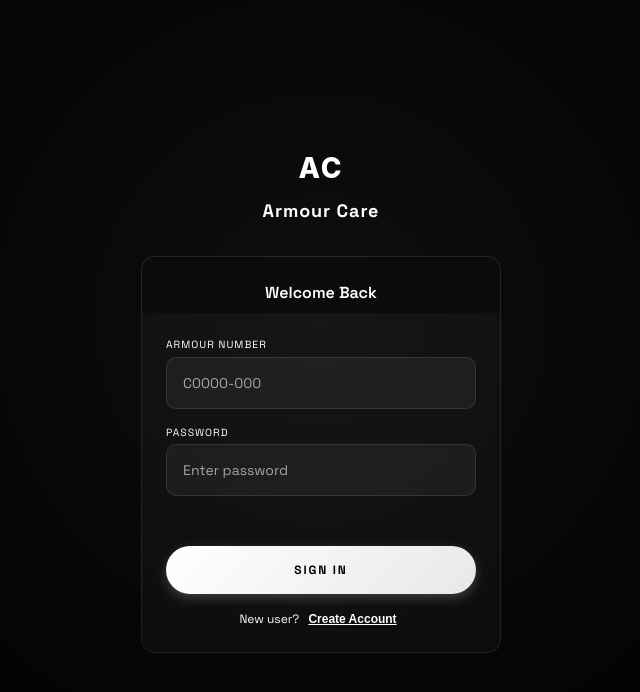
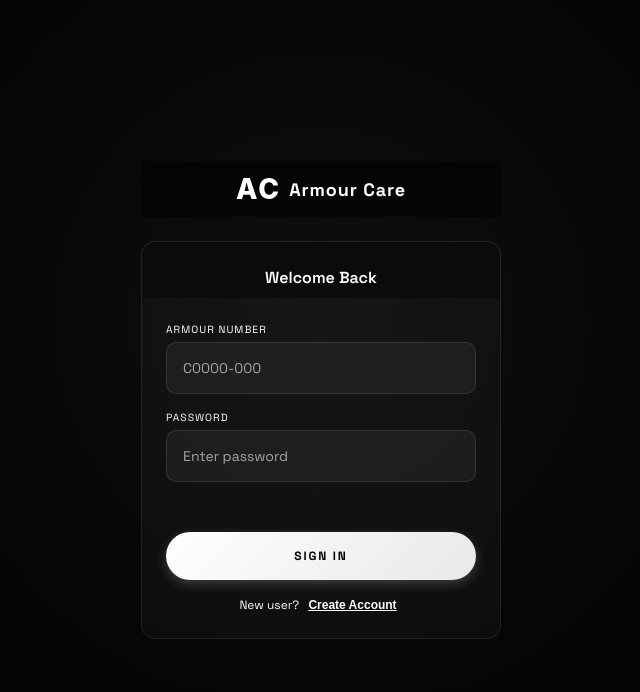
Before and after one commit to PixelAddictUnlocked/apptest, a website: page index.html in a window 1280 px wide. Shown: the whole page, without its empty margins (319-959 px from the left). Drawn offline with Linux system fonts and the light colour scheme.

Commit message:
Keep logo header on screen while scrolling auth forms

```diff
--- a/styles.css
+++ b/styles.css
@@ -931,8 +931,17 @@ body {
 }
 
 .auth-header {
+  display: flex;
+  align-items: center;
+  justify-content: center;
+  gap: var(--space-sm);
+  height: 56px;
   text-align: center;
-  margin-bottom: var(--space-xl);
+  margin-bottom: var(--space-lg);
+  position: sticky;
+  top: 0;
+  z-index: 3;
+  background: #050505;
 }
 
 .auth-icon {
@@ -940,7 +949,6 @@ body {
   align-items: center;
   justify-content: center;
   color: #fff;
-  margin-bottom: var(--space-sm);
 }
 
 .auth-title {
@@ -974,7 +982,7 @@ body {
   padding: var(--space-lg) var(--space-lg) var(--space-sm);
   text-align: center;
   position: sticky;
-  top: 0;
+  top: 56px;
   z-index: 2;
   background: #0b0b0b;
   border-radius: var(--radius-lg) var(--radius-lg) 0 0;
```
